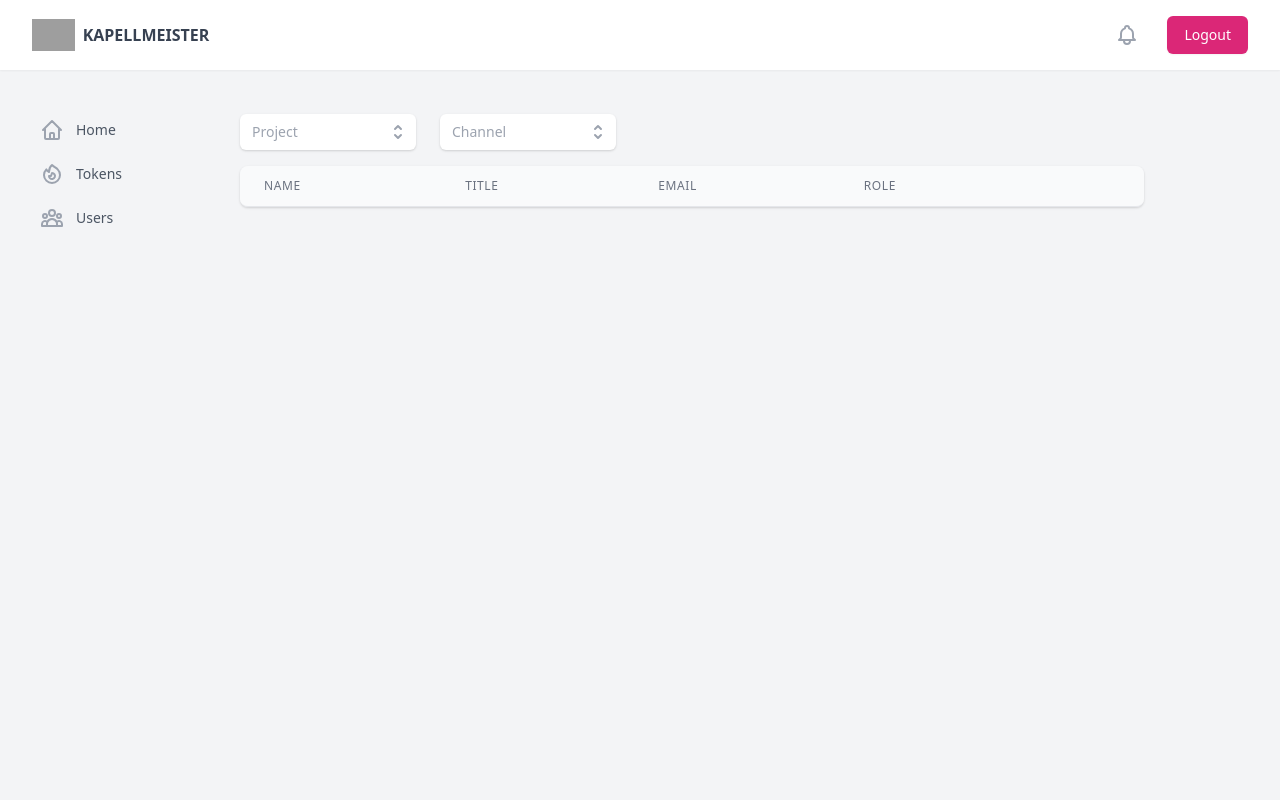
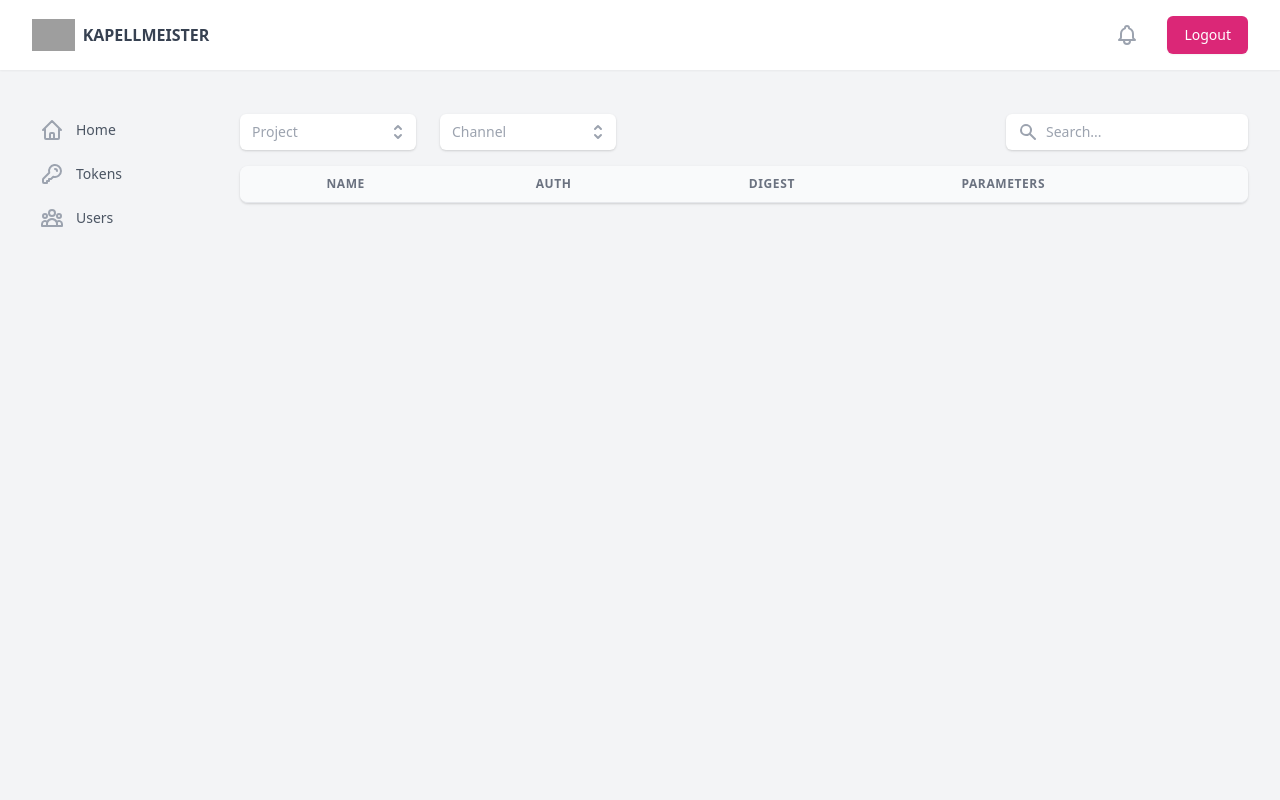
Before and after one commit to belichberg/kapellmeister, a Python web app: template templates/index.html in a window 1280 px wide. Run offline with Jinja, Linux system fonts and the light colour scheme; the template is opened without the code that fills it, so the values that code supplies are empty; grey boxes are pictures that could not be loaded.

Commit message:
some changes of main page

```diff
--- a/templates/index.html
+++ b/templates/index.html
@@ -6,7 +6,7 @@
 {% block content %}
 
     <div class="flex">
-        <div class="w-44 mb-4" v-click-outside="hideProjects">
+        <div class="w-44 mb-4 flex-initial" v-click-outside="hideProjects">
             {#            <label class="block text-sm font-medium text-gray-700">#}
             {#                Project#}
             {#            </label>#}
@@ -72,7 +72,7 @@
             </div>
         </div>
 
-        <div class="w-44 mb-4 ml-6" v-click-outside="hideChannels">
+        <div class="w-44 mb-4 ml-6 flex-initial" v-click-outside="hideChannels">
             {#            <label class="block text-sm font-medium text-gray-700">#}
             {#                Project#}
             {#            </label>#}
@@ -137,55 +137,91 @@
                 </ul>
             </div>
         </div>
+
+        <div class="w-60 mb-4 ml-6 flex-grow flex justify-end">
+            {#            <label class="block text-sm font-medium text-gray-700">#}
+            {#                Project#}
+            {#            </label>#}
+            <div class="mt-1 relative">
+                <label for="search" class="sr-only">Search</label>
+                <div class="pointer-events-none absolute inset-y-0 left-0 pl-3 flex items-center z-10">
+                    <svg class="h-5 w-5 text-gray-400" xmlns="http://www.w3.org/2000/svg"
+                         viewBox="0 0 20 20" fill="currentColor" aria-hidden="true">
+                        <path fill-rule="evenodd" d="M8 4a4 4 0 100 8 4 4 0 000-8zM2 8a6 6 0 1110.89 3.476l4.817 4.817a1 1 0 01-1.414 1.414l-4.816-4.816A6 6 0 012 8z" clip-rule="evenodd"/>
+                    </svg>
+                </div>
+                <input type="search" id="search" name="search"
+                       v-model="search"
+                       class="bg-white relative w-full text-gray-700 rounded-md shadow pl-10 py-2 text-left cursor-default focus:outline-none focus:ring-1 focus:ring-pink-500 focus:border-pink-500 sm:text-sm cursor-text"
+                       placeholder="Search..."
+                />
+            </div>
+        </div>
     </div>
 
     <div class="flex flex-col cursor-default">
         <div class="-my-2 overflow-x-auto sm:-mx-6 lg:-mx-8">
             <div class="py-2 align-middle inline-block min-w-full sm:px-6 lg:px-8">
-                <div class="shadow overflow-hidden border-b border-gray-200 sm:rounded-lg">
-                    <table class="min-w-full divide-y divide-gray-200">
-                        <thead class="bg-gray-50">
+{#                <div class="shadow overflow-hidden border-b border-gray-200 sm:rounded-lg">#}
+                <div class="overflow-x-auto border-b border-gray-200 sm:rounded-lg rounded-lg shadow overflow-y-auto relative">
+{#                    <table class="divide-y divide-gray-200 table-striped relative">#}
+                    <table class="divide-y divide-gray-200 border-collapse min-w-full table-striped relative cursor-default">
+                        <thead class="bg-gray-50 text-center text-xs font-medium text-gray-500 uppercase tracking-wider">
                         <tr>
                             <th scope="col"
-                                class="px-6 py-3 text-left text-xs font-medium text-gray-500 uppercase tracking-wider">
+                                class="px-5 py-2.5">
                                 Name
                             </th>
                             <th scope="col"
-                                class="px-6 py-3 text-left text-xs font-medium text-gray-500 uppercase tracking-wider">
-                                Title
+                                class="px-5 py-2.5">
+                                Auth
                             </th>
                             <th scope="col"
-                                class="px-6 py-3 text-left text-xs font-medium text-gray-500 uppercase tracking-wider">
-                                Email
+                                class="px-5 py-2.5">
+                                Digest
                             </th>
                             <th scope="col"
-                                class="px-6 py-3 text-left text-xs font-medium text-gray-500 uppercase tracking-wider">
-                                Role
+                                class="py-2.5">
+                                Parameters
                             </th>
                             <th scope="col" class="relative px-6 py-3">
-                                <span class="sr-only">Edit</span>
+                                <span class="sr-only">Delete</span>
                             </th>
                         </tr>
                         </thead>
                         <tbody>
-                        <tr v-if="containers" v-for="container in containers" :key="container.slug" class="container-row">
-                            <td class="px-6 py-4 whitespace-nowrap text-sm font-medium text-gray-900">
+                        <tr v-if="filteredContainers" v-for="container in filteredContainers" :key="container.slug" class="container-row text-center">
+                            <td class="p-3 pl-6 whitespace-nowrap text-sm font-medium text-gray-900">
                                 [[ container.slug ]]
                             </td>
-                            <td v-if="container.auth" class="px-6 py-5 flex items-center text-sm text-gray-500">
-                                <p v-for="key in Object.keys(JSON.parse(container.auth).auths)" :key="key">[[ key ]]</p>
-                                <span class="pl-2 text-pink-500 hover:text-pink-600 cursor-pointer text-xs">show</span>
+                            <td v-if="container.auth" class="p-3 py-4 text-sm text-gray-500">
+                                <div class="flex items-center">
+                                    <p v-for="key in Object.keys(JSON.parse(container.auth).auths)" :key="key">[[ key ]]</p>
+                                    <span class="pl-2 text-pink-500 hover:text-pink-600 cursor-pointer text-xs">show</span>
+                                </div>
                             </td>
-                            <td v-else class="px-6 py-4 whitespace-nowrap text-sm font-medium text-gray-900">
+                            <td v-else class="p-3 py-3 whitespace-nowrap text-sm font-medium text-gray-900">
                                 <p class="sr-only">Empty</p>
                             </td>
-                            <td class="px-6 py-4 whitespace-nowrap text-sm text-gray-500">
-                                [[ container.digest ]]
+                            <td class="p-3 text-sm text-gray-500">
+                                <div class="flex items-center">
+                                    <p class="w-44 pl-1.5 truncate">[[ container.digest ]]</p>
+                                    <span class="text-pink-500 hover:text-pink-600 cursor-pointer text-xs">show</span>
+                                </div>
                             </td>
-                            <td class="px-6 py-4 whitespace-nowrap text-sm text-gray-500">
-                                [[ container.parameters ]]
+                            <td class="p-3 whitespace-nowrap text-sm text-gray-500">
+                                <div class="flex justify-center items-center text-center">
+
+{#                                    <div>#}
+{#                                        <p v-for="key in Object.keys(container.parameters)" :key="key">[[ key ]]</p>#}
+{#                                    </div>#}
+{#                                    <p>[[ Object.keys(container.parameters) ]]</p>#}
+{#                                    <p v-for="key in Object.keys(container.parameters)" :key="key" class="p-0.5">[[ key ]]</p>#}
+{#                                    <span class="pl-2 text-pink-500 hover:text-pink-600 cursor-pointer text-sm">show</span>#}
+                                    <span class="px-2 py-0.5 opacity-90 text-sm rounded-md shadow-sm text-white bg-pink-600 hover:bg-pink-700 cursor-pointer">open</span>
+                                </div>
                             </td>
-                            <td class="px-6 py-4 whitespace-nowrap text-right text-sm font-medium">
+                            <td class="p-3 pr-6 whitespace-nowrap text-right text-sm font-medium">
                                 <a href="#" class="text-indigo-600 hover:text-indigo-900">
                                     <span class="material-icons text-red-500">
                                         delete_outline
@@ -210,6 +246,8 @@
 
             data() {
                 return {
+                    search: '',
+
                     showProjects: false,
                     showChannels: false,
                     openMobileNav: false,
@@ -223,6 +261,23 @@
                     newProject: '',
                     newChannel: '',
                     readOnly: true
+                }
+            },
+
+            computed: {
+                filteredContainers () {
+                    let containers_ = this.containers
+
+                    // apply filtering
+                      if (this.search) {
+                        const search = this.search.toLowerCase().split(' ')
+                        containers_ = containers_.filter((c) => {
+                          const text = ([c.slug, c.auth].join(' ')).toLowerCase()
+                          return search.every(u => text.includes(u))
+                        })
+                      }
+
+                      return containers_
                 }
             },
 
@@ -312,6 +367,7 @@
 
                 this.projects = await this.getProjects()
                 this.selectedProject = this.projects.filter(item => item.slug === project)[0]
+
                 if (channel) {
                     this.selectedChannel = this.selectedProject.channels.filter(item => item.slug === channel)[0]
                     this.containers = await this.getContainers()
--- a/templates/layout.html
+++ b/templates/layout.html
@@ -106,7 +106,7 @@
         </header>
 
         <div class="py-10">
-            <div class="max-w-3xl mx-auto sm:px-6 lg:max-w-7xl lg:px-8 lg:grid lg:grid-cols-12 lg:gap-8">
+            <div class="max-w-full mx-auto sm:px-6 lg:max-w-7xl lg:px-8 lg:grid lg:grid-cols-12 lg:gap-8">
                 <div class="hidden lg:block lg:col-span-3 xl:col-span-2">
                     <nav aria-label="Sidebar" class="sticky top-4 divide-y divide-gray-300">
                         <div class="pb-8 space-y-1">
@@ -134,8 +134,10 @@
                                      :class="checkWindowLocation('/tokens') ? 'text-gray-500' : 'text-gray-400 group-hover:text-gray-500'"
                                      xmlns="http://www.w3.org/2000/svg" fill="none" viewBox="0 0 24 24"
                                      stroke="currentColor" aria-hidden="true">
-                                    <path stroke-linecap="round" stroke-linejoin="round" stroke-width="2" d="M17.657 18.657A8 8 0 016.343 7.343S7 9 9 10c0-2 .5-5 2.986-7C14 5 16.09 5.777 17.656 7.343A7.975 7.975 0 0120 13a7.975 7.975 0 01-2.343 5.657z"/>
-                                    <path stroke-linecap="round" stroke-linejoin="round" stroke-width="2" d="M9.879 16.121A3 3 0 1012.015 11L11 14H9c0 .768.293 1.536.879 2.121z"/>
+                                    <path stroke-linecap="round" stroke-linejoin="round" stroke-width="2" d="M15 7a2 2 0 012 2m4 0a6 6 0 01-7.743 5.743L11 17H9v2H7v2H4a1 1 0 01-1-1v-2.586a1 1 0 01.293-.707l5.964-5.964A6 6 0 1121 9z" />
+
+{#                                    <path stroke-linecap="round" stroke-linejoin="round" stroke-width="2" d="M17.657 18.657A8 8 0 016.343 7.343S7 9 9 10c0-2 .5-5 2.986-7C14 5 16.09 5.777 17.656 7.343A7.975 7.975 0 0120 13a7.975 7.975 0 01-2.343 5.657z"/>#}
+{#                                    <path stroke-linecap="round" stroke-linejoin="round" stroke-width="2" d="M9.879 16.121A3 3 0 1012.015 11L11 14H9c0 .768.293 1.536.879 2.121z"/>#}
                                 </svg>
                                 <span class="truncate">
                                     Tokens
@@ -156,7 +158,7 @@
                     </nav>
                 </div>
 
-                <main class="lg:mt-0 mt-16 lg:col-span-9 xl:col-span-9">
+                <main class="lg:mt-0 mt-16 lg:col-span-9 xl:col-span-10">
                     {% block content %}
                     {% endblock content %}
                 </main>
```
